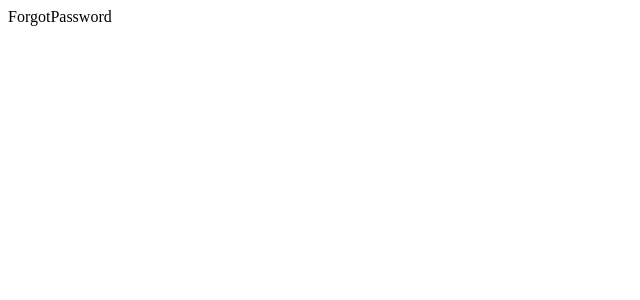
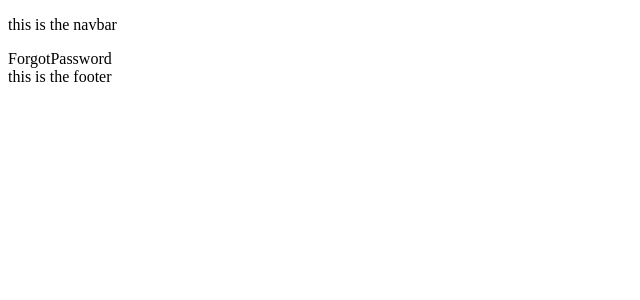
Before and after one commit to abdullahsalman1524/next-crash-course, a Next.js app: page /auth/forgot-password in a window 1280 px wide. Shown: the top 300 px of the page, without its empty margins (0-640 px from the left). Built offline with nearby package versions, Linux system fonts and the light colour scheme.

Commit message:
layout work done

```diff
--- a/src/app/layout.tsx
+++ b/src/app/layout.tsx
@@ -1,16 +1,19 @@
 export const metadata = {
-  title: 'Next.js',
-  description: 'Generated by Next.js',
-}
+  title: "Next.js",
+  description: "Generated by Next.js",
+};
 
 export default function RootLayout({
+  // page.tsx ma jo component bany ga wo is child prop se replace ho jay ga.
   children,
 }: {
-  children: React.ReactNode
+  children: React.ReactNode;
 }) {
   return (
     <html lang="en">
+      <p>this is the navbar</p>
       <body>{children}</body>
+      <footer>this is the footer</footer>
     </html>
-  )
+  );
 }
```
Also changed, not shown: 1 other file (tests, documents, lock files or other folders).
